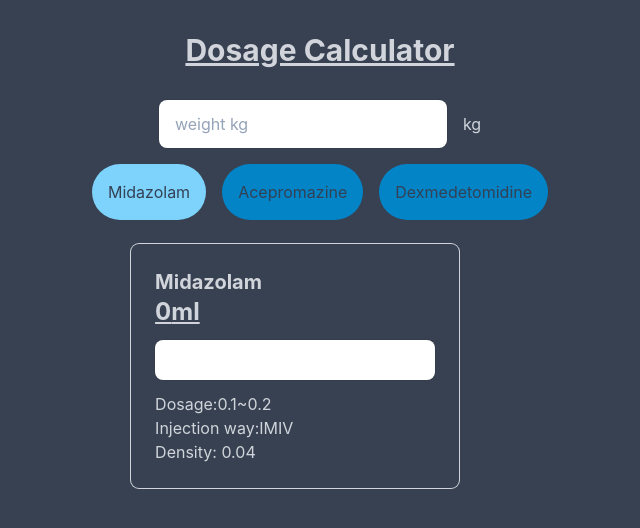
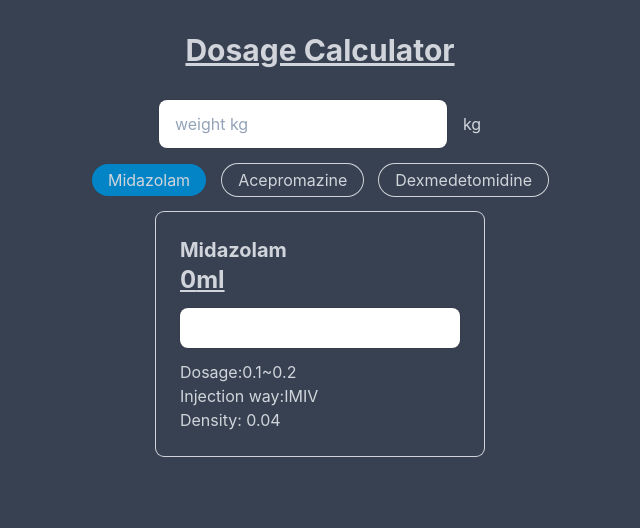
Before and after one commit to sherrylia0hy/dosage-calculator, a React (Create React App) app: page / in a window 1280 px wide. Both pictures are taken after a click on the button "Midazolam". Shown: the top 528 px of the page, without its empty margins (320-960 px from the left). Built offline with nearby package versions, Linux system fonts and the light colour scheme.

Commit message:
Improve button and card style

```diff
--- a/src/components/DrugButton.js
+++ b/src/components/DrugButton.js
@@ -3,7 +3,7 @@ import { useState } from "react"
 const DrugButton = ({drug, toggleSelect, select}) => {
 
   return (
-    <button className={"text-slate-700 p-4 rounded-full hover:bg-sky-300 " + (select ? "bg-sky-300":"bg-sky-600")} onClick={()=>toggleSelect(drug.id)}>{drug.name}</button>
+    <button className={"text-gray-300 px-4 py-1 rounded-full ring-1 ring-gray-300 hover:bg-sky-300 hover:text-gray-700 hover:ring-gray-700 " + (select ? "bg-sky-600 text-gray-300 ring-gray-700":"bg-transparent")} onClick={()=>toggleSelect(drug.id)}>{drug.name}</button>
   )
 }
 
--- a/src/components/OutputCard.js
+++ b/src/components/OutputCard.js
@@ -4,7 +4,7 @@ const OutputCard = ({drug, weight}) => {
     const [dosage, setDosage] = useState(drug.dosage_floor)
     let amount = Math.round(weight*dosage/drug.density*100)/100
   return (
-    <div className="card p-6 ring-1 ring-gray-300 rounded-lg">
+    <div className="w-full md:w-max card p-6 ring-1 ring-gray-300 rounded-lg">
         <h1 className="text-xl font-bold">{drug.name}</h1>
         <h1 className="text-2xl font-bold underline">{amount}ml</h1>
         <input className="w-auto px-4 h-10 my-3 ring-1 ring-stone-800/10 rounded-lg placeholder:text-slate-400"type="number" />
--- a/src/components/OutputCards.js
+++ b/src/components/OutputCards.js
@@ -2,7 +2,7 @@ import OutputCard from "./OutputCard"
 
 const OutputCards = ({drugs, weight}) => {
   return (
-    <div className="w-11/12 flex-wrap card-holder m-6 gap-4 flex place-content-center">
+    <div className="card-holder  mt-4 w-full flex-wrap gap-4 flex place-content-center">
       {/* <h1>{drugs}</h1> */}
 
       {drugs.map((drug)=>drug.select ===true?<OutputCard key={drug.id} drug={drug} weight={weight}/>: "")}
--- a/src/index.css
+++ b/src/index.css
@@ -3,15 +3,16 @@
 @tailwind utilities;
 
 body {
-  margin: 0;
   font-family: -apple-system, BlinkMacSystemFont, 'Segoe UI', 'Roboto', 'Oxygen',
     'Ubuntu', 'Cantarell', 'Fira Sans', 'Droid Sans', 'Helvetica Neue',
     sans-serif;
   position:fixed;
   -webkit-font-smoothing: antialiased;
   -moz-osx-font-smoothing: grayscale;
-  background-color: rgb(55 65 81);
+  background-color: #374151;/* gray-700 */
   color:#d1d5db;/* gray-300 */
+  margin:0px auto;
+  /* width:100%; */
   width: 100%;
 }
 
```
